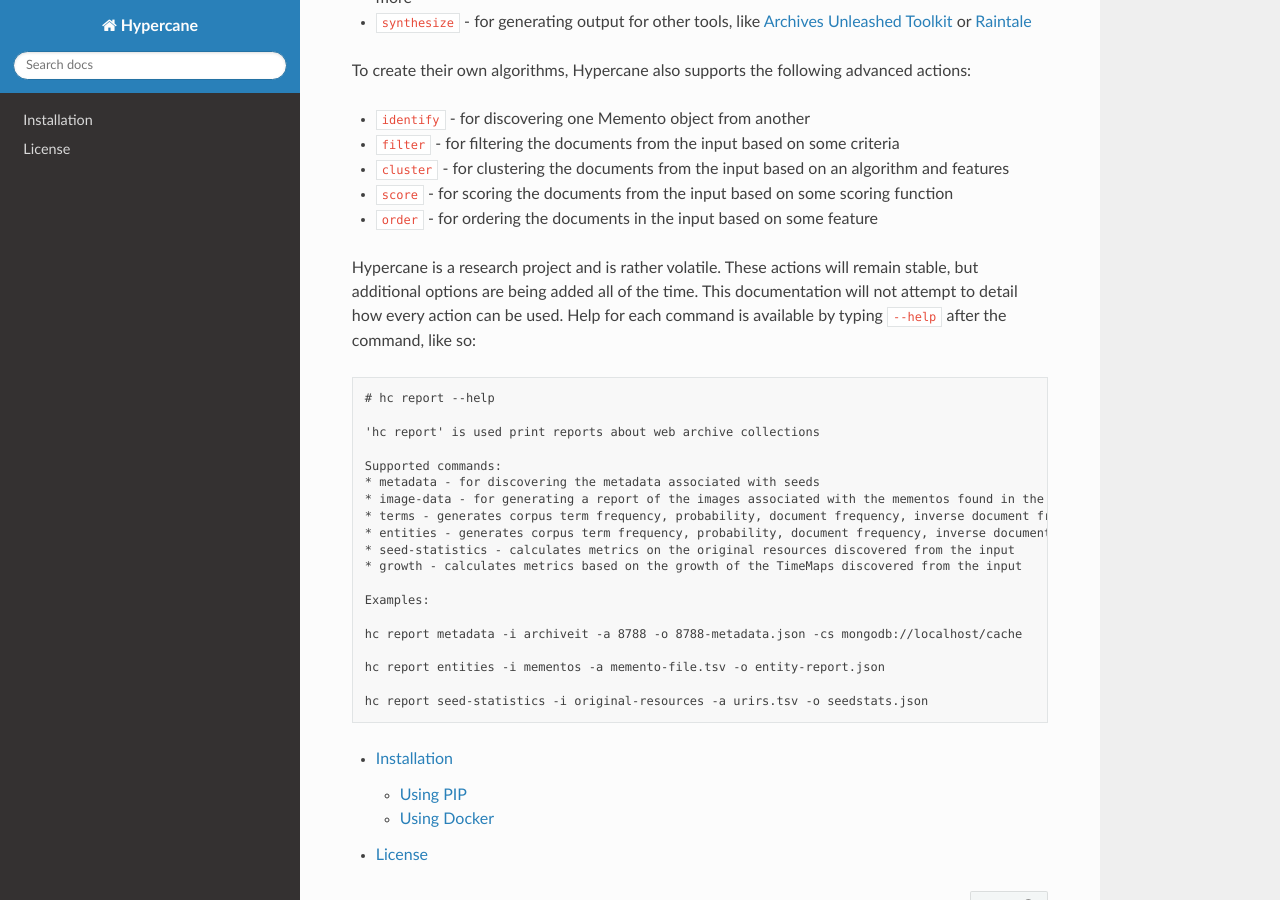
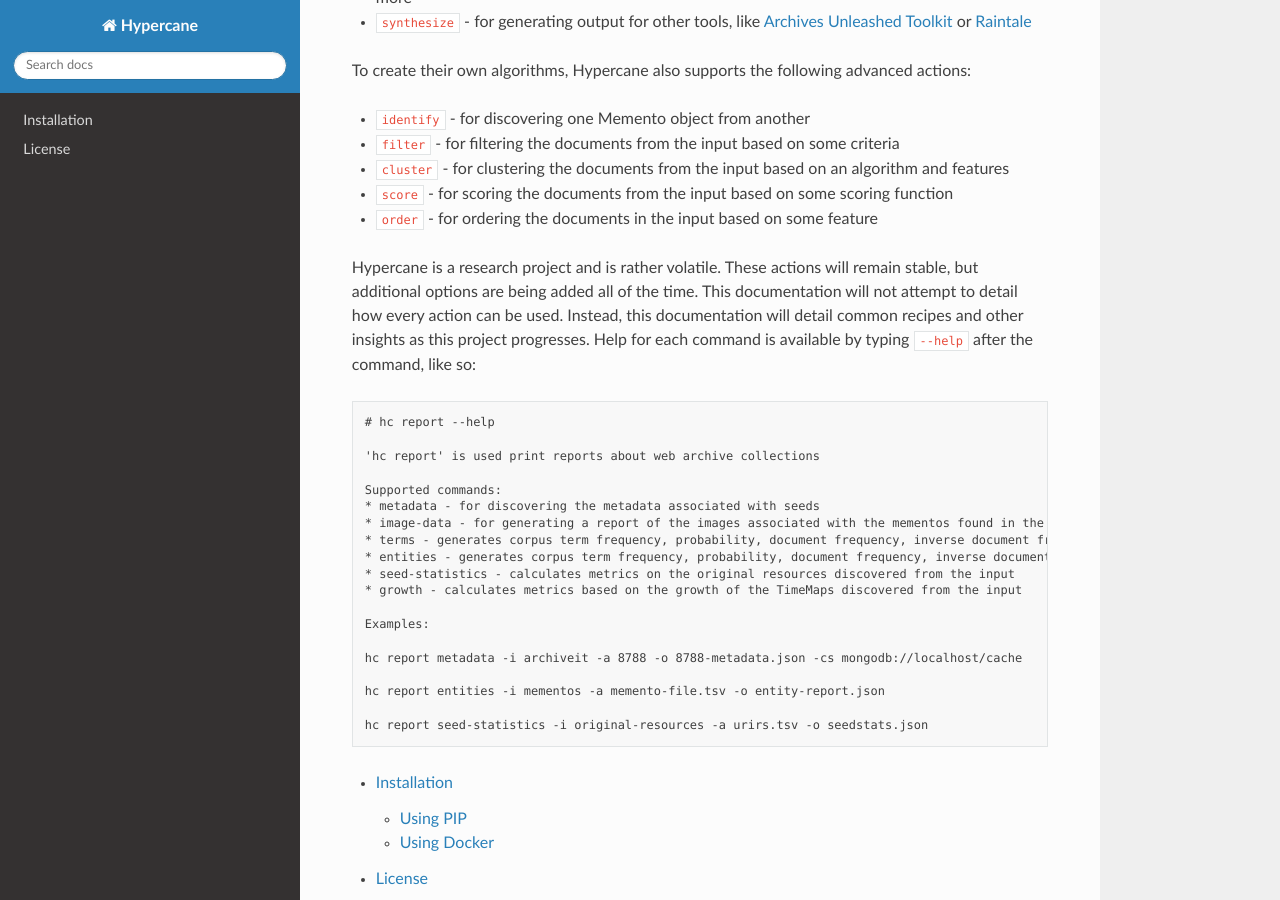
Before and after one commit to oduwsdl/hypercane, a Sphinx documentation site: the page built from docs/source/index.rst, in a window 1280 px wide and 900 px high, scrolled down 1305 px. Built offline with Sphinx 7.4.7 and the Read the Docs theme 2.0.0, drawn with Linux system fonts in a browser that asks for light colours.

Commit message:
doc update

```diff
--- a/docs/source/index.rst
+++ b/docs/source/index.rst
@@ -25,7 +25,7 @@ To create their own algorithms, Hypercane also supports the following advanced a
 * ``score`` - for scoring the documents from the input based on some scoring function
 * ``order`` - for ordering the documents in the input based on some feature
 
-Hypercane is a research project and is rather volatile. These actions will remain stable, but additional options are being added all of the time. This documentation will not attempt to detail how every action can be used. Help for each command is available by typing ``--help`` after the command, like so:
+Hypercane is a research project and is rather volatile. These actions will remain stable, but additional options are being added all of the time. This documentation will not attempt to detail how every action can be used. Instead, this documentation will detail common recipes and other insights as this project progresses. Help for each command is available by typing ``--help`` after the command, like so:
 
 .. code-block:: text
 
```
